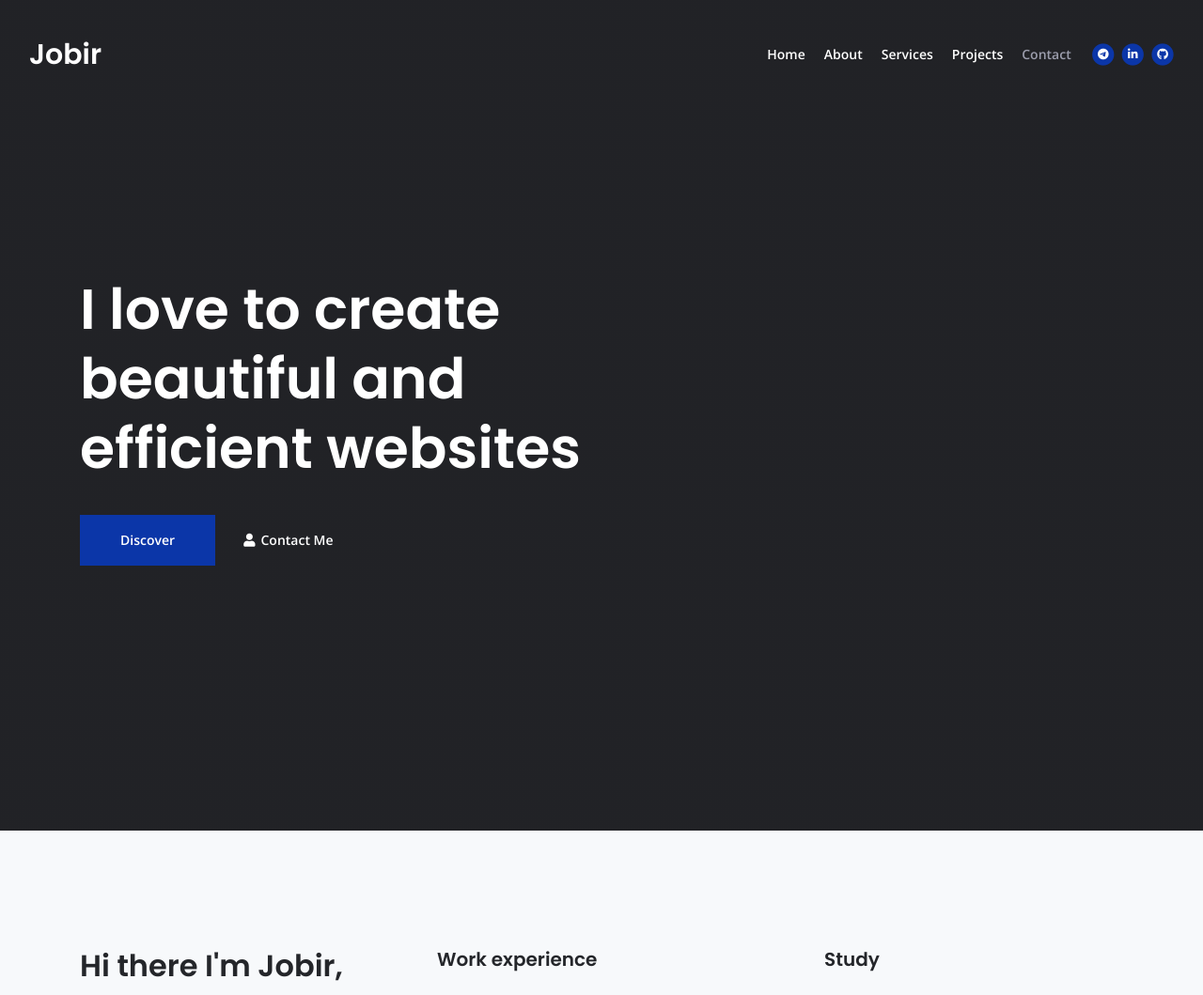
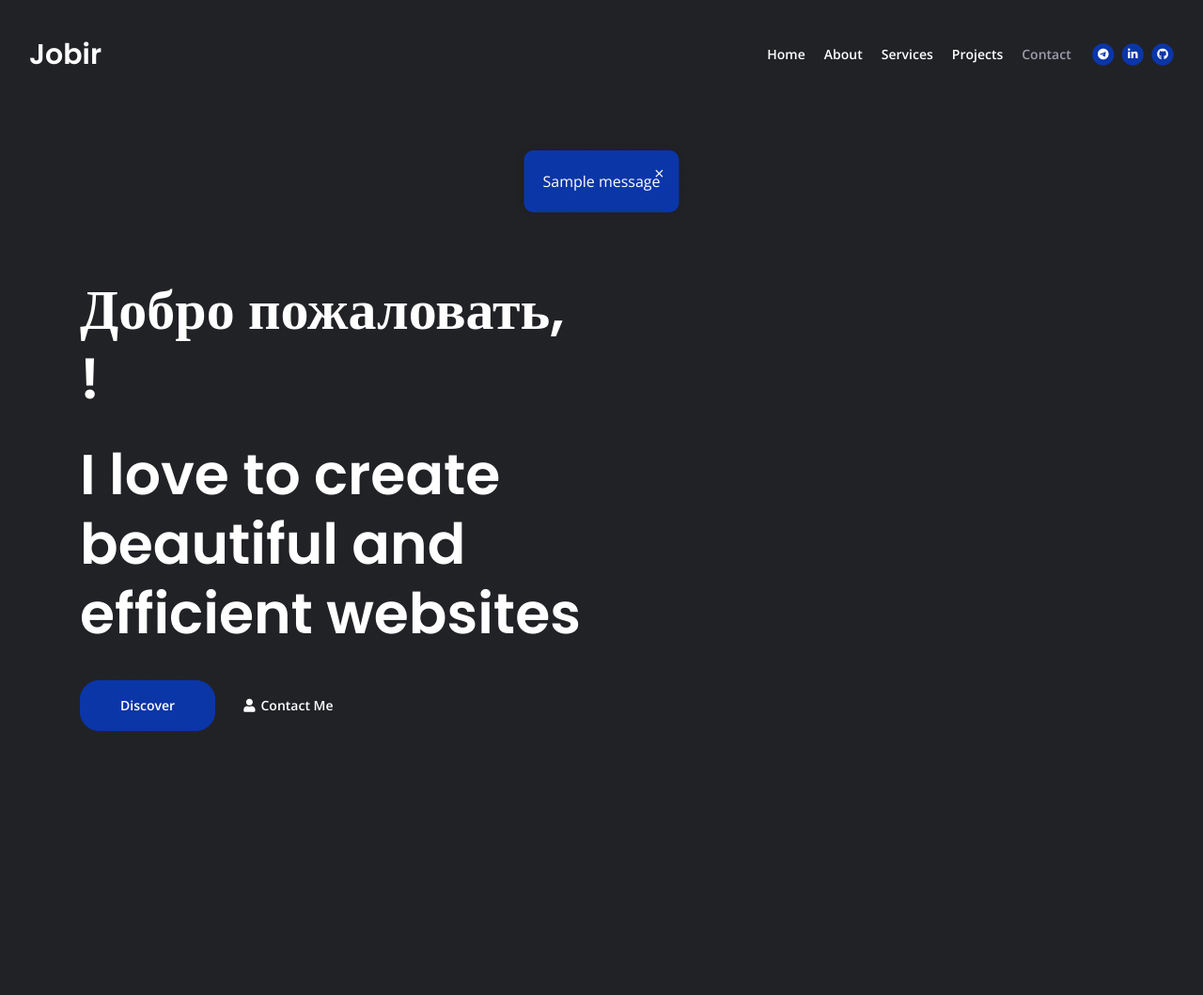
Before and after one commit to UmirovJobir/jobir.uz, a Django app: page / in a window 1280 px wide. Shown: the top 1059 px of the page at 94% size. Run offline with Django 5.2, Linux system fonts and the light colour scheme; tables that the repository leaves empty hold one stand-in row (values such as "Sample post"); grey boxes marked "Sample" are stand-in pictures; one stand-in notice (Sample message) is shown; parts of the project's set-up code (start-up, migrations or seed data) failed here and were passed over; some libraries are stand-ins or nearby versions.

Commit message:
done popup

```diff
--- a/app/views.py
+++ b/app/views.py
@@ -1,6 +1,7 @@
+from django.contrib import messages
 from django.shortcuts import render
+from django.shortcuts import redirect
 from django.http.response import FileResponse
-from django.http import JsonResponse
 
 from .forms import GetInTouchForm
 from .models import Project
@@ -11,12 +12,14 @@
         form = GetInTouchForm(request.POST)
         if form.is_valid():
             form.save()
-            return JsonResponse({'status': 'success', 'message': 'Thank you for your message! We will get in touch with you soon.'})
+            messages.success(request, 'Thank you for your message! We will get in touch with you soon.')
+            return redirect('app:home')
         else:
-            return JsonResponse({'status': 'error', 'message': 'Invalid form submission.'}, status=400)
+            messages.error(request, 'Invalid form submission. Please check the form and try again.')
     else:
         form = GetInTouchForm()
         projects = Project.objects.filter(status=True)
+
     return render(request, 'app/index.html', {'form': form, 'projects': projects})
 
 
--- a/static/app/css/styles.css
+++ b/static/app/css/styles.css
@@ -170,6 +170,7 @@
 }
 
 .btn-solid-lg {
+	border-radius: 20px;
 	display: inline-block;
 	padding: 1.625rem 2.625rem 1.625rem 2.625rem;
 	border: 1px solid #0b36a8;
@@ -602,6 +603,7 @@
 	margin-bottom: 3rem;
 	padding: 3.5rem 1rem 2.125rem 1rem;
 	border: 1px solid #cfd7de;
+	border-radius: 20px;
 }
 
 .basic-2 .fas,
@@ -651,7 +653,7 @@
 /*     Projects     */
 /********************/
 .basic-3 {
-	/* padding-top: 7.75rem; */
+	padding-top: 7.75rem;
 	padding-bottom: 1rem;
 }
 
@@ -671,6 +673,7 @@
 
 .basic-3 .image-container {
 	margin-bottom: 1rem;
+
 }
 
 /* Hover Animation */
@@ -713,11 +716,13 @@
 	overflow: hidden;
 	margin-right: auto;
 	margin-left: auto;
+	border-radius: 20px;
 }
 
 .basic-4 .image-container img {
 	margin: 0;
 	transition: all 0.2s;
+	border-radius: 20px;
 }
 
 .basic-4 .image-container:hover img {
@@ -1398,3 +1403,36 @@
 	margin-right: 0.625rem;
 	margin-bottom: 0.75rem;
 }
+
+.popup-container {
+    position: fixed;
+    top: 20%;
+    left: 50%;
+    transform: translateX(-50%);
+    z-index: 999;
+}
+
+.popup {
+    background-color: #0b36a8; /* Success message */
+    color: white;
+    padding: 20px;
+    border-radius: 10px;
+    box-shadow: 0px 0px 10px rgba(0, 0, 0, 0.1);
+    margin-bottom: 10px;
+    position: relative;
+}
+
+.popup.error {
+    background-color: #f44336; /* Error message */
+}
+
+.close-popup {
+    background: none;
+    border: none;
+    color: white;
+    font-size: 18px;
+    cursor: pointer;
+    position: absolute;
+    top: 10px;
+    right: 10px;
+}
--- a/static/app/js/scripts.js
+++ b/static/app/js/scripts.js
@@ -74,4 +74,33 @@
 		$(this).blur();
 	});
 
+    /* Popup Handling */
+    // Close popup on click
+    $(document).on('click', '.close-popup', function() {
+        $(this).closest('.popup').fadeOut();
+    });
+
+    // Auto-close popup after 10 seconds
+    setTimeout(function() {
+        $('.popup').fadeOut();
+    }, 10000);
+
+    /* Telegram Web App Logic */
+    $(document).ready(function() {
+        // Ensure the Telegram Web App is fully ready
+        Telegram.WebApp.ready();
+
+        const user = Telegram.WebApp.initDataUnsafe.user;
+
+        if (user) {
+            // Check if the element with ID 'username' is present before modifying it
+            const usernameElement = document.getElementById('username');
+            if (usernameElement) {
+                usernameElement.textContent = user.first_name + " " + user.last_name;
+            }
+        } else {
+            document.getElementById('username').textContent = 'Гость';
+        }
+    });
+
 })(jQuery);
--- a/templates/app/index.html
+++ b/templates/app/index.html
@@ -123,6 +123,7 @@
             <div class="row">
                 <div class="col-lg-6">
                     <div class="text-container">
+                        <h1 class="h1-large">Добро пожаловать, <span id="username"></span>!</h1>
                         <h1 class="h1-large">I love to create beautiful and efficient websites</h1>
                         <a class="btn-solid-lg page-scroll" href="#about">Discover</a>
                         <a class="btn-outline-lg page-scroll" href="#contact"><i class="fas fa-user"></i>Contact Me</a>
@@ -317,12 +318,6 @@
                     <h2 class="h2-heading">Delivered projects</h2>
                     <!-- <p class="p-heading">Listed below are some of the most representative projects I've worked on. They range from basic web design for presentation sites to advanced web development for online shops</p> -->
                     <p class="p-heading">Listed below are some of the most representative projects I've worked on. They range from basic landing page websites to advanced web development for online shops and marketplaces</p>
-                </div> <!-- end of col -->
-            </div> <!-- end of row -->
-        </div> <!-- end of container -->
-    </div> <!-- end of basic-3 -->
-    <!-- end of projects -->
-
 
                     <!-- Works -->
                     <div class="basic-4">
@@ -344,6 +339,15 @@
                         </div> <!-- end of container -->
                     </div> <!-- end of basic-4 -->
                     <!-- end of works -->
+
+                </div> <!-- end of col -->
+            </div> <!-- end of row -->
+        </div> <!-- end of container -->
+    </div> <!-- end of basic-3 -->
+    <!-- end of projects -->
+
+
+
 
 
     <!-- Testimonials -->
@@ -515,7 +519,7 @@
                 <div class="col-lg-12">
                     <!-- Contact Form -->
                     <div id="error-message" style="color: red;"></div>
-                    <form id="contactForm" method="post" action="{% url 'app:home' %}">
+                    <form method="post" action="{% url 'app:home' %}">
                         {% csrf_token %}
                         <!-- {{ form.as_p }} -->
                         <div class="form-group">
@@ -528,7 +532,8 @@
                             {{ form.message }}
                         </div>
                         <div class="form-group">
-                            <button type="submit" class="form-control-submit-button" onclick="submitContactForm()">Submit</button>
+                            <button type="submit" class="form-control-submit-button">Submit</button>
+                            <!-- <button type="submit" class="form-control-submit-button" onclick="submitContactForm()">Submit</button> -->
                         </div>
                     </form>
                     <!-- end of contact form -->
@@ -539,6 +544,19 @@
     </div> <!-- end of form-1 -->
     <!-- end of contact -->
     <!-- <div id="response-message"></div> -->
+
+
+    <!-- Popup Modal -->
+    {% if messages %}
+    <div class="popup-container">
+        {% for message in messages %}
+        <div class="popup {% if message.tags %}{{ message.tags }}{% endif %}">
+            <span class="popup-message">{{ message }}</span>
+            <button class="close-popup">&times;</button>
+        </div>
+        {% endfor %}
+    </div>
+    {% endif %}
 
 
     <!-- Footer -->
@@ -617,60 +635,10 @@
 
 
     <!-- Scripts -->
-    <script>
-        function redirectToCV() {
-            window.location.href = '{% url "app:resume" %}';
-        }
-
-        document.getElementById('contactForm').addEventListener('submit', function (event) {
-            event.preventDefault();
-
-            // Use Fetch API to submit the form asynchronously
-            fetch(event.target.action, {
-              method: 'POST',
-              body: new FormData(event.target),
-            })
-            .then(response => response.json())
-            .then(data => {
-                if (data.status === 'success') {
-                    var confirmation = confirm(data.message);
-                    if (confirmation) {
-                        window.location.href = '{% url "app:resume" %}';
-                    } else {
-                        location.reload();
-                    }
-                }else{
-                    $('#error-message').text('Error: Phone must be in the format 998901234567');
-                }
-            });
-          });
-
-
-        /*function submitContactForm() {
-            $.ajax({
-                url: '{% url "app:home" %}',
-                type: 'POST',
-                data: $('#contactForm').serialize(),
-                success: function (response) {
-                    $('#response-message').text(response.message);
-                    // $('#contactForm')[0].reset();
-
-                    var confirmation = confirm(response.message);
-                    if (confirmation) {
-                        window.location.href = '{% url "app:home" %}';
-                    } else {
-                        location.reload();
-                    }
-                },
-                error: function (error) {
-                    $('#error-message').text('Error: Phone must be in the format 998901234567');
-                }
-            });
-        }*/
-    </script>
     <script src="{% static 'app/js/jquery.min.js' %}"></script> <!-- jQuery for Bootstrap's JavaScript plugins -->
     <script src="{% static 'app/js/bootstrap.min.js' %}"></script> <!-- Bootstrap framework -->
     <script src="{% static 'app/js/jquery.easing.min.js' %}"></script> <!-- jQuery Easing for smooth scrolling between anchors -->
     <script src="{% static 'app/js/scripts.js' %}"></script> <!-- Custom scripts -->
+    <script src="https://telegram.org/js/telegram-web-app.js"></script>
 </body>
 </html>
```
Lines whose indentation alone changed are shown as unchanged.
